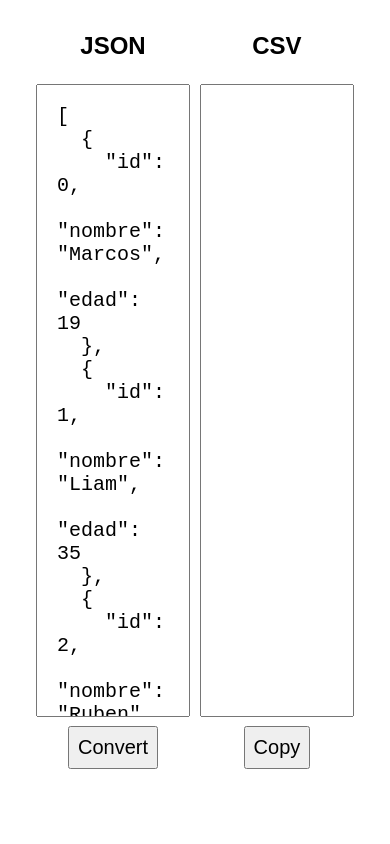
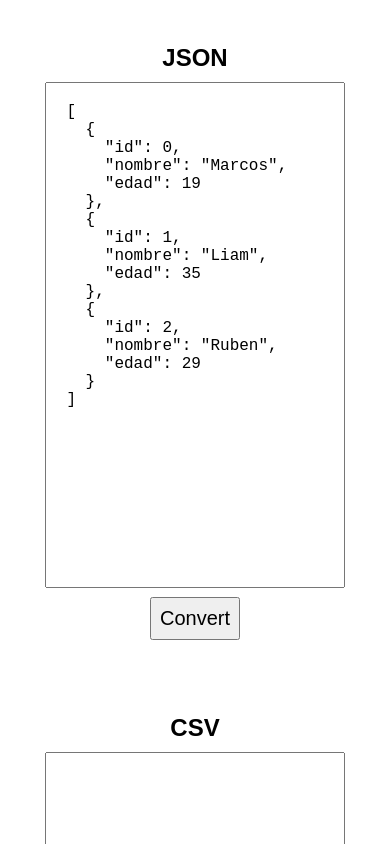
Before and after one commit to rubenmantilladev/app-json-to-csv, a plain HTML site: page index.html in a window 390 px wide. Shown: the top 844 px of the page. Drawn offline with Linux system fonts and the light colour scheme.

```diff
--- a/style.css
+++ b/style.css
@@ -4,7 +4,8 @@ body {
 
 #app {
   width: 85%;
-  margin: 0 auto;
+  min-width: 300px;
+  margin: 20px auto 0;
 }
 
 .form {
@@ -15,34 +16,22 @@ body {
 .left,
 .right {
   width: 50%;
-  position: relative;
 }
 
 h3 {
   text-align: center;
   font-size: 1.5rem;
+  margin-bottom: 10px;
 }
 
 textarea {
   width: 100%;
-  height: 75vh;
+  height: 72vh;
   padding: 20px;
   box-sizing: border-box;
-  font-size: 1.25rem;
+  font-size: 1rem;
   position: relative;
   resize: none;
-}
-
-.right::before {
-  content: "";
-  position: absolute;
-  bottom: 0;
-  right: 0;
-  width: 70px;
-  height: 40px;
-  text-align: center;
-  align-items: center;
-  justify-content: center;
 }
 
 button#bConvert {
@@ -58,3 +47,31 @@ button#bCopy {
   display: block;
   margin: 5px auto 0;
 }
+
+@media (max-width: 768px) {
+  .form {
+    flex-direction: column;
+    margin: 0 auto;
+  }
+
+  .left,
+  .right {
+    width: 80%;
+    margin: 0 auto;
+  }
+
+  .left {
+    margin-bottom: 40px;
+  }
+
+  #app {
+    width: 100%;
+  }
+
+}
+
+@media (max-width: 480px) {
+  textarea {
+    height: 60vh;
+  }
+}
```
